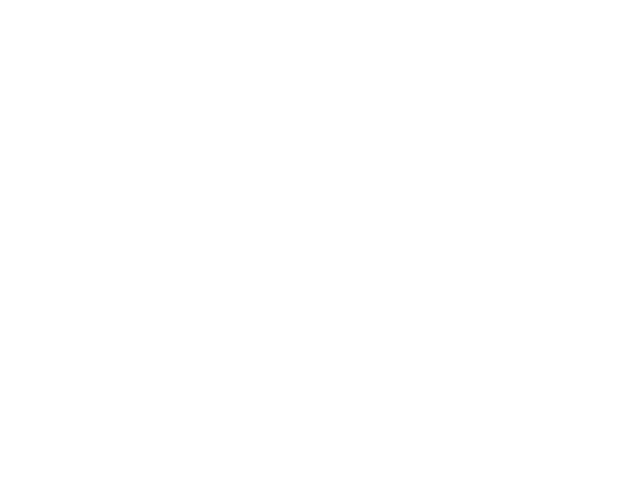
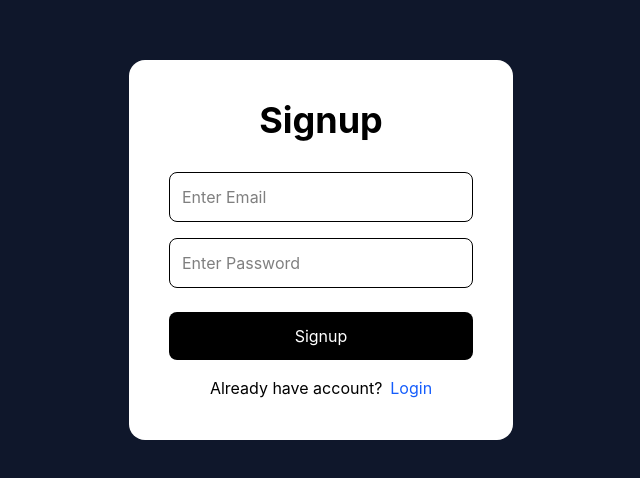
Before and after one commit to BattuAbhinav/ai-leave-management-system, a React app in the folder frontend/: page /signup in a window 1280 px wide. Before the commit this address had no page. Shown: the part 150-628 px from the top of the page, without its empty margins (319-959 px from the left). Built offline with nearby package versions, Linux system fonts and the light colour scheme; the HTML template or start-up script is replaced by a standard one.

Commit message:
Fixed production routes

```diff
--- a/frontend/src/App.jsx
+++ b/frontend/src/App.jsx
@@ -1,6 +1,7 @@
 import { BrowserRouter, Routes, Route } from "react-router-dom"
 
 import Login from "./pages/Login"
+import Signup from "./pages/Signup"
 import Dashboard from "./pages/Dashboard"
 import ApplyLeave from "./pages/ApplyLeave"
 import LeaveHistory from "./pages/LeaveHistory"
@@ -16,6 +17,11 @@
         <Route
           path="/"
           element={<Login />}
+        />
+
+        <Route
+          path="/signup"
+          element={<Signup />}
         />
 
         <Route
--- a/frontend/src/pages/Dashboard.jsx
+++ b/frontend/src/pages/Dashboard.jsx
@@ -1,6 +1,15 @@
-import { Link } from "react-router-dom"
+import { Link, useNavigate } from "react-router-dom"
 
 function Dashboard() {
+
+  const navigate = useNavigate()
+
+  const handleLogout = () => {
+
+    localStorage.removeItem("token")
+
+    navigate("/")
+  }
 
   return (
 
@@ -10,7 +19,7 @@
         Dashboard
       </h1>
 
-      <div className="flex gap-6">
+      <div className="flex gap-6 mb-8">
 
         <Link to="/apply-leave">
 
@@ -30,6 +39,13 @@
 
       </div>
 
+      <button
+        onClick={handleLogout}
+        className="bg-red-600 text-white px-6 py-3 rounded-xl"
+      >
+        Logout
+      </button>
+
     </div>
   )
 }
--- a/frontend/src/pages/Login.jsx
+++ b/frontend/src/pages/Login.jsx
@@ -1,6 +1,6 @@
 import { useState } from "react"
 import axios from "axios"
-import { useNavigate } from "react-router-dom"
+import { useNavigate, Link } from "react-router-dom"
 
 function Login() {
 
@@ -74,6 +74,19 @@
           Login
         </button>
 
+        <p className="text-center mt-5">
+
+          Don't have an account?
+
+          <Link
+            to="/signup"
+            className="text-blue-600 ml-2"
+          >
+            Signup
+          </Link>
+
+        </p>
+
       </div>
 
     </div>
--- /dev/null
+++ b/frontend/src/pages/Signup.jsx
@@ -0,0 +1,86 @@
+import { useState } from "react"
+import axios from "axios"
+import { useNavigate, Link } from "react-router-dom"
+
+function Signup() {
+
+  const [email, setEmail] = useState("")
+  const [password, setPassword] = useState("")
+
+  const navigate = useNavigate()
+
+  const handleSignup = async () => {
+
+    try {
+
+      await axios.post(
+        "https://ai-leave-backend.onrender.com/signup",
+        {
+          email,
+          password
+        }
+      )
+
+      alert("Signup Successful")
+
+      navigate("/")
+
+    } catch (error) {
+
+      alert("Signup Failed")
+    }
+  }
+
+  return (
+
+    <div className="min-h-screen bg-slate-900 flex items-center justify-center">
+
+      <div className="bg-white p-10 rounded-2xl w-96">
+
+        <h1 className="text-4xl font-bold text-center mb-8">
+          Signup
+        </h1>
+
+        <input
+          type="email"
+          placeholder="Enter Email"
+          className="w-full border p-3 rounded-lg mb-4"
+          value={email}
+          onChange={(e) => setEmail(e.target.value)}
+        />
+
+        <input
+          type="password"
+          placeholder="Enter Password"
+          className="w-full border p-3 rounded-lg mb-6"
+          value={password}
+          onChange={(e) => setPassword(e.target.value)}
+        />
+
+        <button
+          onClick={handleSignup}
+          className="w-full bg-black text-white py-3 rounded-lg"
+        >
+          Signup
+        </button>
+
+        <p className="mt-4 text-center">
+
+          Already have account?
+
+          <Link
+            to="/"
+            className="text-blue-600 ml-2"
+          >
+            Login
+          </Link>
+
+        </p>
+
+      </div>
+
+    </div>
+  )
+}
+
+export default Signup
```
Also changed, not shown: 2 other files (tests, documents, lock files or other folders).
